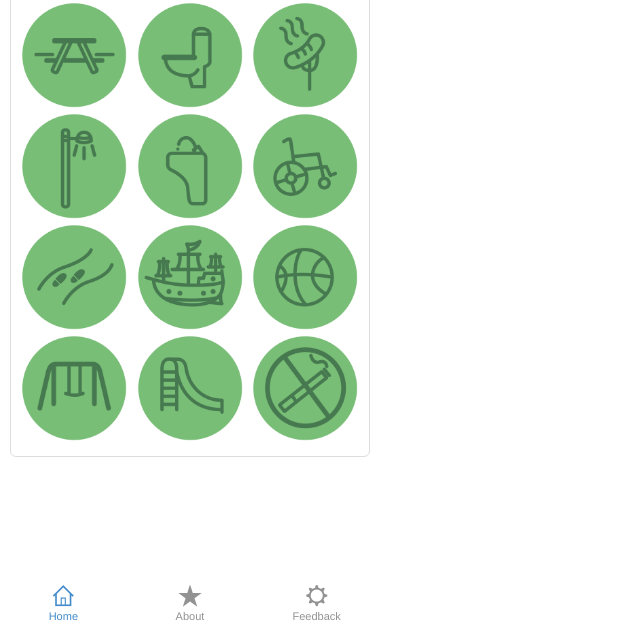
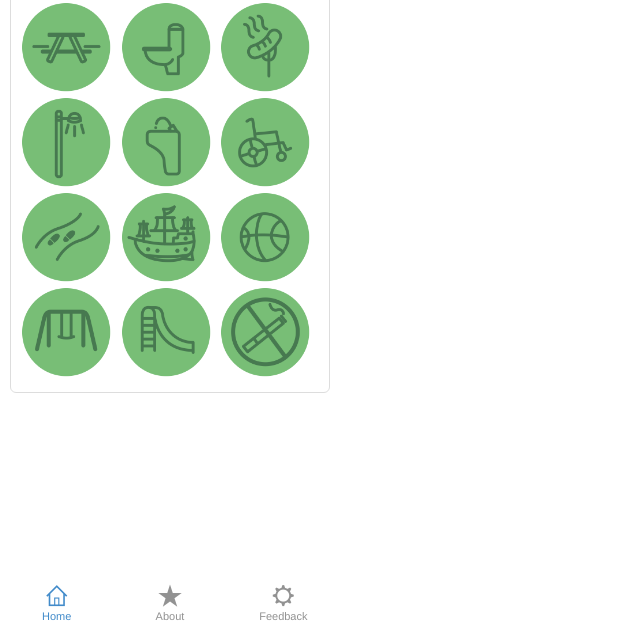
Before and after one commit to creativedezign/pick-a-park, a plain HTML site: page index.html in a window 1280 px wide. Shown: the part 171-800 px from the top of the page, without its empty margins (0-640 px from the left). Drawn offline with Linux system fonts and the light colour scheme; files whose address does not match are found by name.

Commit message:
resized icons

```diff
--- a/css/ratchet.css
+++ b/css/ratchet.css
@@ -245,7 +245,7 @@ body {
   line-height: 21px;
   color: #000;
   background-color: #fff;
-  max-width:380px;
+  max-width:340px;
 }
 
 a {
@@ -532,7 +532,7 @@ input[type="button"] {
 .title {
   position: absolute;
   display: block;
-  width: 380px;
+  width: 340px;
   padding: 0;
   margin: 0 -10px;
   font-size: 17px;
@@ -550,7 +550,7 @@ input[type="button"] {
 .bar-tab {
   bottom: 0;
   display: table;
-  width: 380px;
+  width: 340px;
   height: 50px;
   padding: 0;
   table-layout: fixed;
--- a/index.html
+++ b/index.html
@@ -32,24 +32,24 @@
 
           <h1>I want a park with:</h1>
           <div>
-          <a href="#"><img src="img/picnic.png" style="margin-right:5px;" width="106px;" height="106px;"></a>
-          <a href="#"><img src="img/toilets.png" style="margin-right:5px;" width="106px;" height="106px;"></a>
-          <a href="#"><img src="img/bbq.png" width="106px" height="106px;"></a>
+          <a href="#"><img src="img/picnic.png" style="margin-right:5px;" width="90px;" height="90px;"></a>
+          <a href="#"><img src="img/toilets.png" style="margin-right:5px;" width="90px;" height="90px;"></a>
+          <a href="#"><img src="img/bbq.png" width="90px;" height="90px;"></a>
           </div>
           <div>
-          <a href="#"><img src="img/lighting.png" style="margin-right:5px;" width="106px" height="106px;"></a>
-          <a href="#"><img src="img/drinking_fountain.png" style="margin-right:5px;" width="106px" height="106px;"></a>
-          <a href="#"><img src="img/accessable.png" width="106px" height="106px;"></a>
+          <a href="#"><img src="img/lighting.png" style="margin-right:5px;" width="90px;" height="90px;"></a>
+          <a href="#"><img src="img/drinking_fountain.png" style="margin-right:5px;" width="90px;" height="90px;"></a>
+          <a href="#"><img src="img/accessable.png" width="90px;" height="90px;"></a>
           </div>
           <div>
-          <a href="#"><img src="img/footpath.png" style="margin-right:5px;" width="106px" height="106px;"></a>
-          <a href="#"><img src="img/pirate_ship.png" style="margin-right:5px;" width="106px" height="106px;"></a>
-          <a href="#"><img src="img/basketball.png" width="106px" height="106px;"></a>
+          <a href="#"><img src="img/footpath.png" style="margin-right:5px;" width="90px;" height="90px;"></a>
+          <a href="#"><img src="img/pirate_ship.png" style="margin-right:5px;" width="90px;" height="90px;"></a>
+          <a href="#"><img src="img/basketball.png" width="90px;" height="90px;"></a>
           </div>
            <div>
-           <a href="#"><img src="img/swing.png" style="margin-right:5px;" width="106px" height="106px;"></a>
-           <a href="#"><img src="img/slide.png" style="margin-right:5px;" width="106px" height="106px;"></a>
-           <a href="#"><img src="img/no_smoking.png" width="106px" height="106px;"></a>
+           <a href="#"><img src="img/swing.png" style="margin-right:5px;" width="90px;" height="90px;"></a>
+           <a href="#"><img src="img/slide.png" style="margin-right:5px;" width="90px;" height="90px;"></a>
+           <a href="#"><img src="img/no_smoking.png" width="90px;" height="90px;"></a>
            </div>
         </div>
 
```
